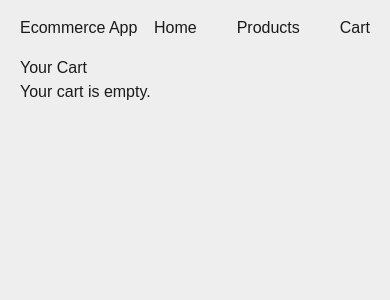
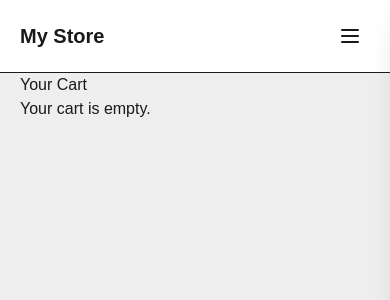
Before and after one commit to amirbadiei76/next-ecommerce-app, a Next.js app: page /cart in a window 390 px wide. Shown: the top 300 px of the page. Built offline with nearby package versions, Linux system fonts and the light colour scheme.

Commit message:
feat: add responsive header and mobile drawer

```diff
--- a/app/cart/page.tsx
+++ b/app/cart/page.tsx
@@ -3,13 +3,9 @@ import React from 'react'
 
 export default function Cart() {
   return (
-    <main>
-
-        <Container >
-            <h2>Your Cart</h2>
-            <p>Your cart is empty.</p>
-        </Container>
-
-    </main>
+    <Container >
+        <h2>Your Cart</h2>
+        <p>Your cart is empty.</p>
+    </Container>
   )
 }
--- a/app/layout.tsx
+++ b/app/layout.tsx
@@ -1,6 +1,7 @@
 import type { Metadata } from "next";
 import "./globals.css";
 import Layout from "@/components/shared/layout/Layout";
+import Header from "@/components/shared/layout/Header";
 
 
 export const metadata: Metadata = {
@@ -16,8 +17,9 @@ export default function RootLayout({
   return (
     <html lang="en">
       <body
-        className={``}
+        className="bg-gray-100 text-gray-900"
       >
+        <Header />
         <Layout>
           {children}
         </Layout>
--- a/app/page.tsx
+++ b/app/page.tsx
@@ -56,7 +56,6 @@ export default function Home() {
     ]
 
     return (
-        <main>
         <Container >
             <section className="flex flex-col gap-4 mb-4">
                 <h2>Best Ecommerce Site</h2>
@@ -65,7 +64,7 @@ export default function Home() {
             </section>
             <section className=" flex flex-col gap-4">
                 <h2>Latest Products</h2>
-                    <div className="grid grid-cols-1 sm:grid-cols-2 lg:grid-cols-4 gap-6 justify-between">
+                <div className="grid grid-cols-1 sm:grid-cols-2 md:grid-cols-3 lg:grid-cols-4 gap-1.5 justify-between">
                   {
                     cards.map((item) => {
                       return <ProductCard key={item.id} {...item} />
@@ -74,6 +73,5 @@ export default function Home() {
                 </div>
             </section>
         </Container>
-        </main>
     );
 }
--- a/app/products/[id]/page.tsx
+++ b/app/products/[id]/page.tsx
@@ -19,7 +19,6 @@ export default async function ProductItem({params}: IProductDetailProps) {
 
 
     return (
-        <main>
         <Container >
             <img src={product.image} alt={product.title} />
             <h2>{product.title}</h2>
@@ -27,6 +26,5 @@ export default async function ProductItem({params}: IProductDetailProps) {
             <p>Price: {product.price} $</p>
             <button className='bg-blue-400 rounded px-4 py-1.5 hover:cursor-pointer'>Add To Cart</button>
         </Container>
-        </main>
     )
 }
--- a/app/products/page.tsx
+++ b/app/products/page.tsx
@@ -1,9 +1,31 @@
+import ProductCard from '@/components/not-shared/product/ProductCard';
+import Container from '@/components/shared/layout/Container';
 import React from 'react'
 
 export default function Products() {
-  return (
-    <div>
+    const dummyProducts = [
+        { id: 0, title: 'Product 0', price: 19.99, image: './assets/images/product0.png' },
+        { id: 1, title: 'Product 1', price: 29.99, image: './assets/images/product1.png' },
+        { id: 2, title: 'Product 2', price: 39.99, image: './assets/images/product2.png' },
+        { id: 3, title: 'Product 3', price: 49.99, image: './assets/images/product3.png' },
+        { id: 4, title: 'Product 4', price: 59.99, image: './assets/images/product4.png' },
+        { id: 5, title: 'Product 5', price: 69.99, image: './assets/images/product5.png' },
+        { id: 6, title: 'Product 6', price: 79.99, image: './assets/images/product6.png' },
+        { id: 7, title: 'Product 7', price: 89.99, image: './assets/images/product7.png' },
+    ];
 
-    </div>
-  )
+    return (
+        <Container >
+            <section>
+                <h2 className="text-3xl font-bold mb-6">All Products</h2>
+                <div className="grid grid-cols-1 sm:grid-cols-2 lg:grid-cols-4 gap-6">
+                    {
+                        dummyProducts.map((item) => {
+                            return <ProductCard key={item.id} {...item} />
+                        })
+                    }
+                </div>
+            </section>
+        </Container>
+    )
 }
--- a/components/shared/layout/Header.tsx
+++ b/components/shared/layout/Header.tsx
@@ -1,22 +1,53 @@
+"use client";
+
 import Link from 'next/link'
-import React from 'react'
+import React, { useState } from 'react'
+import MobileDrawer from "./MobileDrawer";
 import Container from './Container'
 
 export default function Header() {
+    const [open, setOpen] = useState(false);
+
     return (
-        <header className='py-4'>
-            <Container >
-                <div className='flex justify-between items-center'>
-                    <h1>Ecommerce App</h1>
-                    <nav className=''>
-                        <ul className='list-none flex justify-between items-center gap-10'>
-                            <li><Link href='/'>Home</Link></li>
-                            <li><Link href='/products'>Products</Link></li>
-                            <li><Link href='/cart'>Cart</Link></li>
-                        </ul>
-                    </nav>
+        <header className="bg-white border-b py-4">
+          <Container >
+            <div className="flex items-center justify-between">
+                <div className="flex items-center gap-4">
+                    <Link className="text-xl font-bold" href="/">
+                        My Store
+                    </Link>
                 </div>
-            </Container>
+
+                <nav className="hidden md:flex">
+                    <ul className='className="hidden md:flex items-center gap-6'>
+                        <li>
+                            <Link href="/" className="hover:underline">Home</Link>
+                        </li>
+                        <li>
+                            <Link href="/products" className="hover:underline">Products</Link>
+                        </li>
+                        <li>
+                            <Link href="/cart" className="hover:underline">Cart</Link>
+                        </li>
+                    </ul>
+                </nav>
+
+                <div className="md:hidden">
+                    <button
+                        onClick={() => setOpen(true)}
+                        aria-label="Open menu"
+                        className="p-2 rounded-md hover:bg-gray-100 focus:outline-none"
+                    >
+                        <svg xmlns="http://www.w3.org/2000/svg" className="h-6 w-6" fill="none" viewBox="0 0 24 24" stroke="currentColor">
+                        <path strokeLinecap="round" strokeLinejoin="round" strokeWidth={2} d="M4 6h16M4 12h16M4 18h16" />
+                        </svg>
+                    </button>
+                </div>
+            </div>
+
+            {/* drawer component */}
+            <MobileDrawer open={open} onClose={() => setOpen(false)} side="right" />
+          </Container>
         </header>
-    )
+    );
 }
--- a/components/shared/layout/Layout.tsx
+++ b/components/shared/layout/Layout.tsx
@@ -7,9 +7,8 @@ interface ILayoutProps {
 
 export default function Layout({ children } : ILayoutProps) {
     return (
-        <div>
-            <Header />
+        <main>
             { children }
-        </div>
+        </main>
     )
 }
--- /dev/null
+++ b/components/shared/layout/MobileDrawer.tsx
@@ -0,0 +1,81 @@
+"use client";
+
+import Link from "next/link";
+import { useEffect } from "react";
+
+type Props = {
+  open: boolean;
+  onClose: () => void;
+  side?: "right" | "left"; // default = "right"
+  children?: React.ReactNode;
+};
+
+export default function MobileDrawer({ open, onClose, side = "right", children }: Props) {
+  // lock body scroll when open
+  useEffect(() => {
+    if (typeof window === "undefined") return;
+    document.body.style.overflow = open ? "hidden" : "";
+    return () => {
+      document.body.style.overflow = "";
+    };
+  }, [open]);
+
+  useEffect(() => {
+    const onKey = (e: KeyboardEvent) => {
+      if (e.key === "Escape") onClose();
+    };
+    if (open) window.addEventListener("keydown", onKey);
+    return () => window.removeEventListener("keydown", onKey);
+  }, [open, onClose]);
+
+  const drawerPosition = side === "left" ? "left-0" : "right-0";
+  const translateOpen = "translate-x-0";
+  const translateClosed = side === "left" ? "-translate-x-full" : "translate-x-full";
+
+  return (
+    <>
+      {/* overlay */}
+      <div
+        className={`fixed inset-0 z-30 transition-opacity duration-200 ${open ? "opacity-60 pointer-events-auto" : "opacity-0 pointer-events-none"}`}
+        style={{ backgroundColor: "rgba(0,0,0,0.6)" }}
+        onClick={onClose}
+        aria-hidden={!open}
+      />
+
+      {/* drawer */}
+      <aside
+        aria-hidden={!open}
+        className={`fixed top-0 ${drawerPosition} z-40 h-full w-80 max-w-full bg-white shadow-xl transition-transform duration-300 ease-in-out transform ${open ? translateOpen : translateClosed}`}
+      >
+        <div className="h-full flex flex-col">
+          {/* header of drawer */}
+          <div className="flex items-center justify-between p-4 border-b">
+            <div className="text-lg font-semibold">Menu</div>
+            <button
+              onClick={onClose}
+              aria-label="Close menu"
+              className="p-2 rounded-md hover:bg-gray-100 focus:outline-none"
+            >
+              {/* simple "X" icon */}
+              <svg xmlns="http://www.w3.org/2000/svg" className="h-5 w-5" fill="none" viewBox="0 0 24 24" stroke="currentColor">
+                <path strokeLinecap="round" strokeLinejoin="round" strokeWidth={2} d="M6 18L18 6M6 6l12 12" />
+              </svg>
+            </button>
+          </div>
+
+          {/* content */}
+          <div className="p-4 overflow-auto">
+            {children ?? (
+              <nav className="space-y-3">
+                <Link href="/" className="block py-2 px-3 rounded hover:bg-gray-100">Home</Link>
+                <Link href="/products" className="block py-2 px-3 rounded hover:bg-gray-100">Products</Link>
+                <Link href="/cart" className="block py-2 px-3 rounded hover:bg-gray-100">Cart</Link>
+                <Link href="/login" className="block py-2 px-3 rounded hover:bg-gray-100">Login</Link>
+              </nav>
+            )}
+          </div>
+        </div>
+      </aside>
+    </>
+  );
+}
```
Lines whose indentation alone changed are shown as unchanged.
